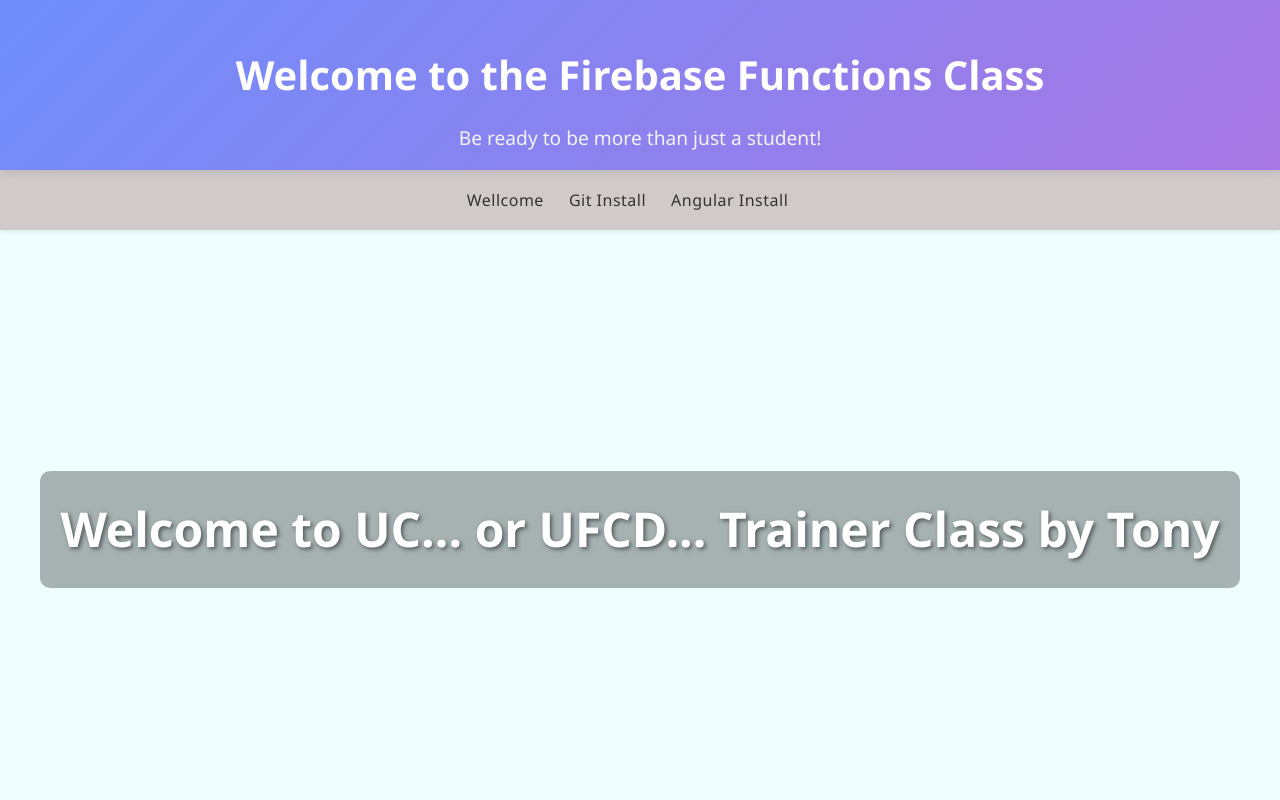
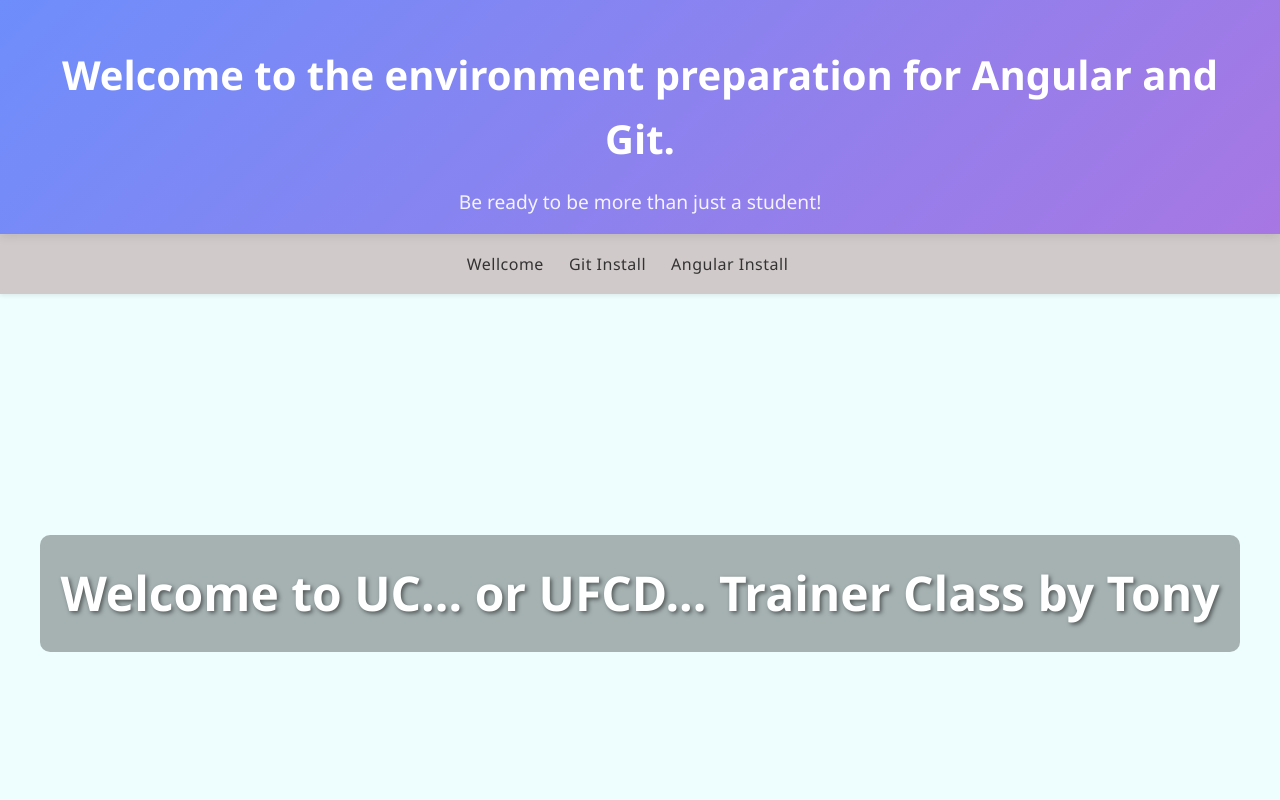
Before and after one commit to Tonyfilho/trainer-class, an Angular app: page /wellcome in a window 1280 px wide. Shown: the top 800 px of the page. Built offline with nearby package versions, Linux system fonts and the light colour scheme.

Commit message:
update header.component.html

```diff
--- a/src/app/components/_header/header.component.html
+++ b/src/app/components/_header/header.component.html
@@ -1,7 +1,7 @@
 <header class="header">
   <div class="local-header">
     <div class="local-header-content">
-      <h1>Welcome to the Firebase Functions Class</h1>
+      <h1>Welcome to the environment preparation for Angular and Git.</h1>
       <p>Be ready to be more than just a student!</p>
     </div>
 
```
